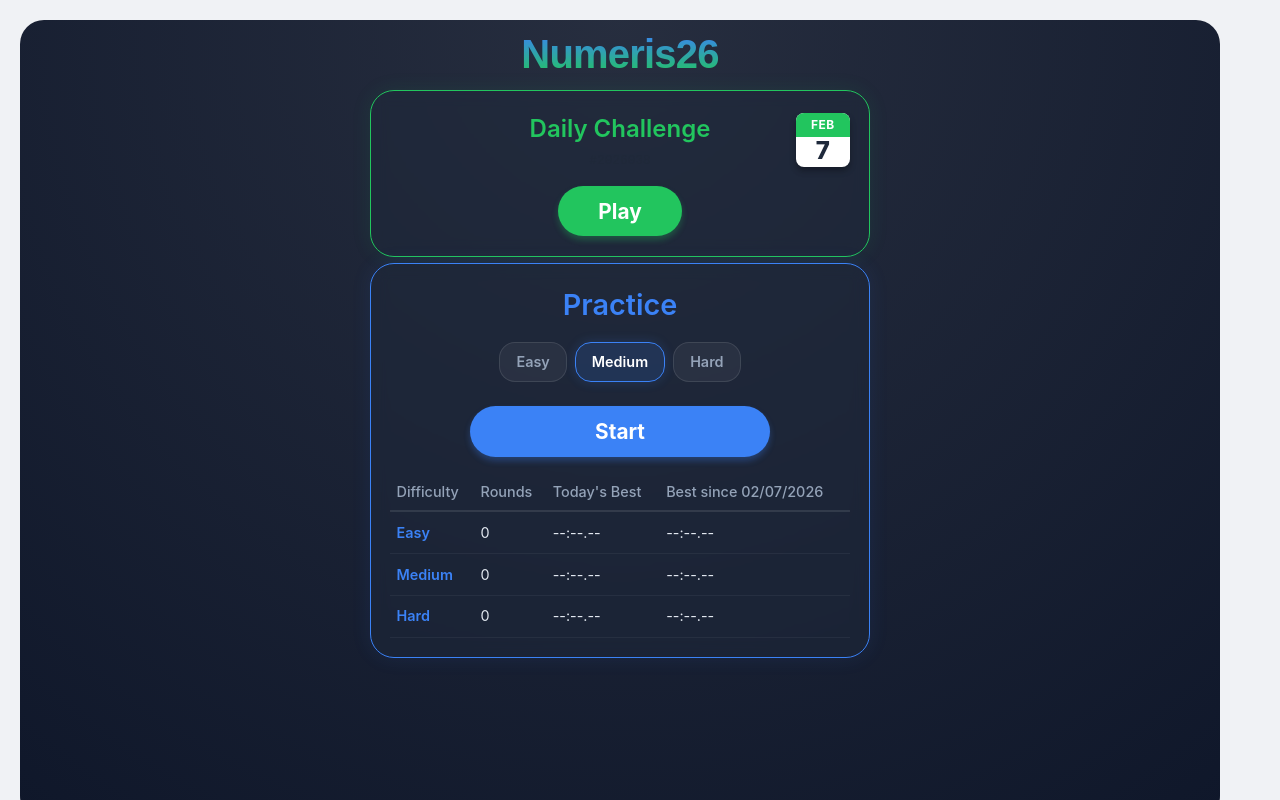
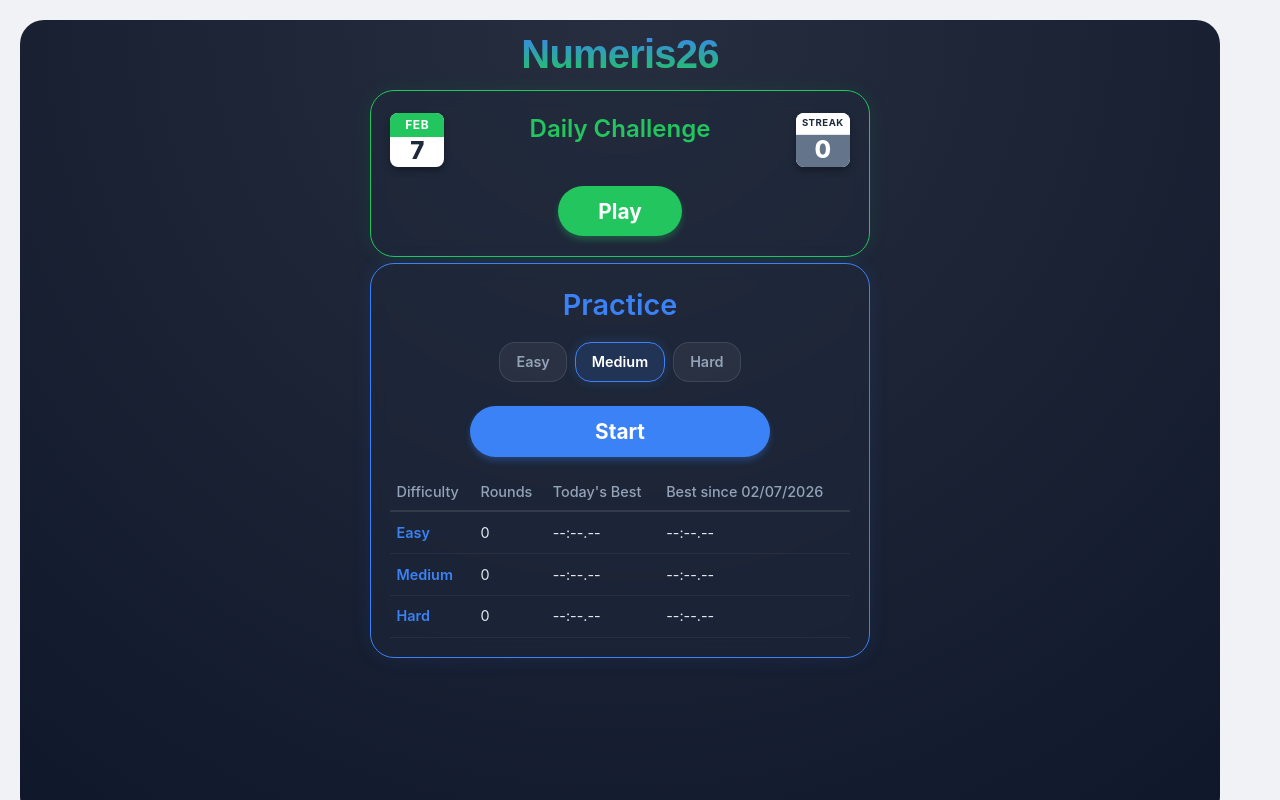
Before and after one commit to CrosProduct/Numeris26, a React (Vite) app: page / in a window 1280 px wide. Built offline with nearby package versions, Linux system fonts and the light colour scheme; no server answers.

Commit message:
Add streak counter tracking consecutive daily challenge completions

```diff
--- a/src/App.tsx
+++ b/src/App.tsx
@@ -134,13 +134,19 @@ function App() {
 
               <section className="panel-section daily-section">
                 <div className="daily-header">
+                  <div className="calendar-icon">
+                    <div className="calendar-month">{now.toLocaleString('en-US', { month: 'short' }).toUpperCase()}</div>
+                    <div className="calendar-day">{now.getDate()}</div>
+                  </div>
+
                   <div className="daily-title-container">
                     <h2 className="section-title">Daily Challenge</h2>
                     <span className="seed-display">#{getDailySeed()}</span>
                   </div>
-                  <div className="calendar-icon">
-                    <div className="calendar-month">{now.toLocaleString('en-US', { month: 'short' }).toUpperCase()}</div>
-                    <div className="calendar-day">{now.getDate()}</div>
+
+                  <div className="streak-box">
+                    <div className="streak-header">STREAK</div>
+                    <div className="streak-count">{stats.streak}</div>
                   </div>
                 </div>
 
--- a/src/components/Layout.css
+++ b/src/components/Layout.css
@@ -759,4 +759,54 @@ body {
 /* Ensure centering of text within the block */
 .daily-result-text {
     text-align: center;
+}/* Streak Box Styling */
+.streak-box {
+    background: white;
+    border-radius: 8px;
+    width: 54px;
+    height: 54px;
+    overflow: hidden;
+    display: flex;
+    flex-direction: column;
+    box-shadow: 0 4px 6px rgba(0, 0, 0, 0.3);
+    flex-shrink: 0;
+    position: absolute !important;
+    right: 0 !important;
+    top: 50% !important;
+    transform: translateY(-50%) !important;
 }
+
+.streak-header {
+    background: white;
+    color: #1e293b;
+    /* Black text */
+    font-size: 0.6rem;
+    font-weight: 700;
+    text-align: center;
+    padding: 3px 0;
+    letter-spacing: 0.5px;
+    border-bottom: 1px solid #e5e7eb;
+}
+
+.streak-count {
+    flex: 1;
+    display: flex;
+    align-items: center;
+    justify-content: center;
+    background: #64748b;
+    /* Gray background */
+    color: white;
+    font-size: 1.5rem;
+    font-weight: 800;
+    line-height: 1;
+    padding-bottom: 2px;
+}
+
+/* Update calendar to be on left */
+.calendar-icon {
+    position: absolute !important;
+    left: 0 !important;
+    right: auto !important;
+    top: 50% !important;
+    transform: translateY(-50%) !important;
+}
--- a/src/hooks/useGameLogic.ts
+++ b/src/hooks/useGameLogic.ts
@@ -62,6 +62,7 @@ export function useGameLogic() {
             dailyChallenge: { date: today, status: 'none' },
             lastPlayedDate: today,
             startDate: today,
+            streak: 0,
         };
 
         if (saved) {
@@ -74,6 +75,9 @@ export function useGameLogic() {
             }
 
             const s = parsed as GameStats;
+            // Ensure streak exists (migration)
+            const currentStreak = s.streak ?? 0;
+
             // Handle date change
             if (s.lastPlayedDate !== today) {
                 const updatedDifficultyStats = { ...s.difficultyStats };
@@ -81,14 +85,19 @@ export function useGameLogic() {
                     updatedDifficultyStats[d] = { ...updatedDifficultyStats[d], todayBestTime: undefined };
                 });
 
+                // Check if previous day's challenge was completed
+                const previousDayCompleted = s.dailyChallenge.status === 'completed';
+                const newStreak = previousDayCompleted ? currentStreak : 0;
+
                 return {
                     ...s,
                     difficultyStats: updatedDifficultyStats,
                     dailyChallenge: s.dailyChallenge.date === today ? s.dailyChallenge : { date: today, status: 'none' },
-                    lastPlayedDate: today
+                    lastPlayedDate: today,
+                    streak: newStreak
                 };
             }
-            return s;
+            return { ...s, streak: currentStreak };
         }
 
         return defaultStats;
@@ -171,6 +180,8 @@ export function useGameLogic() {
 
             if (isDaily && !isReVisit && prev.dailyChallenge.status === 'none') {
                 next.dailyChallenge = { date: today, status: 'completed', time };
+                // Increment streak on first completion of the day
+                next.streak = (prev.streak || 0) + 1;
             } else if (!isDaily) {
                 const current = next.difficultyStats[difficulty];
                 const newTodayBest = current.todayBestTime ? Math.min(current.todayBestTime, time) : time;
@@ -192,7 +203,8 @@ export function useGameLogic() {
                 return {
                     ...prev,
                     dailyChallenge: { date: today, status: 'quit' },
-                    lastPlayedDate: today
+                    lastPlayedDate: today,
+                    streak: 0 // Reset streak on quit
                 };
             }
             return prev;
--- a/src/types/index.ts
+++ b/src/types/index.ts
@@ -35,6 +35,7 @@ export interface GameStats {
     dailyChallenge: DailyChallengeState;
     lastPlayedDate: string; // ISO date string (YYYY-MM-DD)
     startDate: string; // ISO date string
+    streak: number; // Consecutive days of completed daily challenges
 }
 
 export interface GameState {
```
